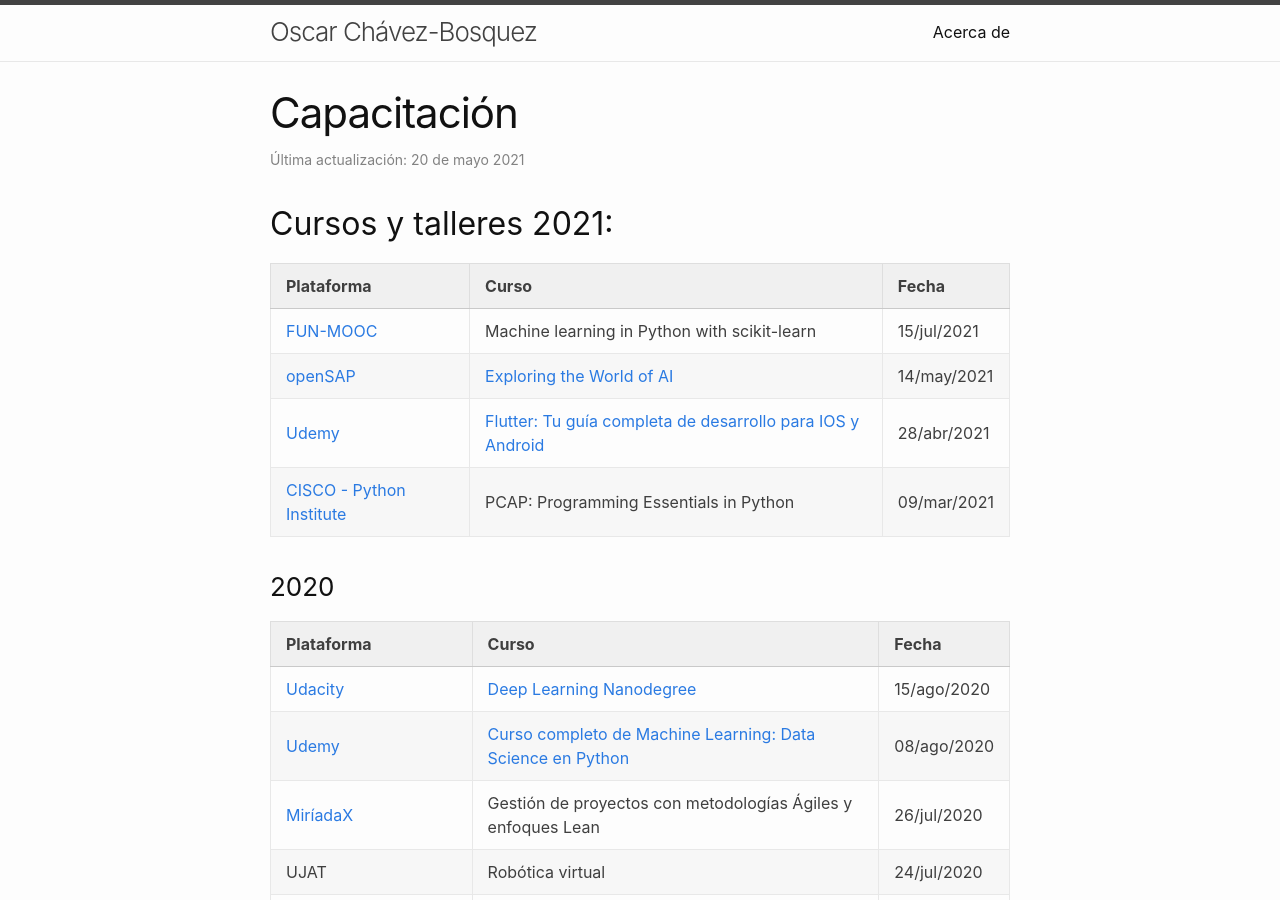
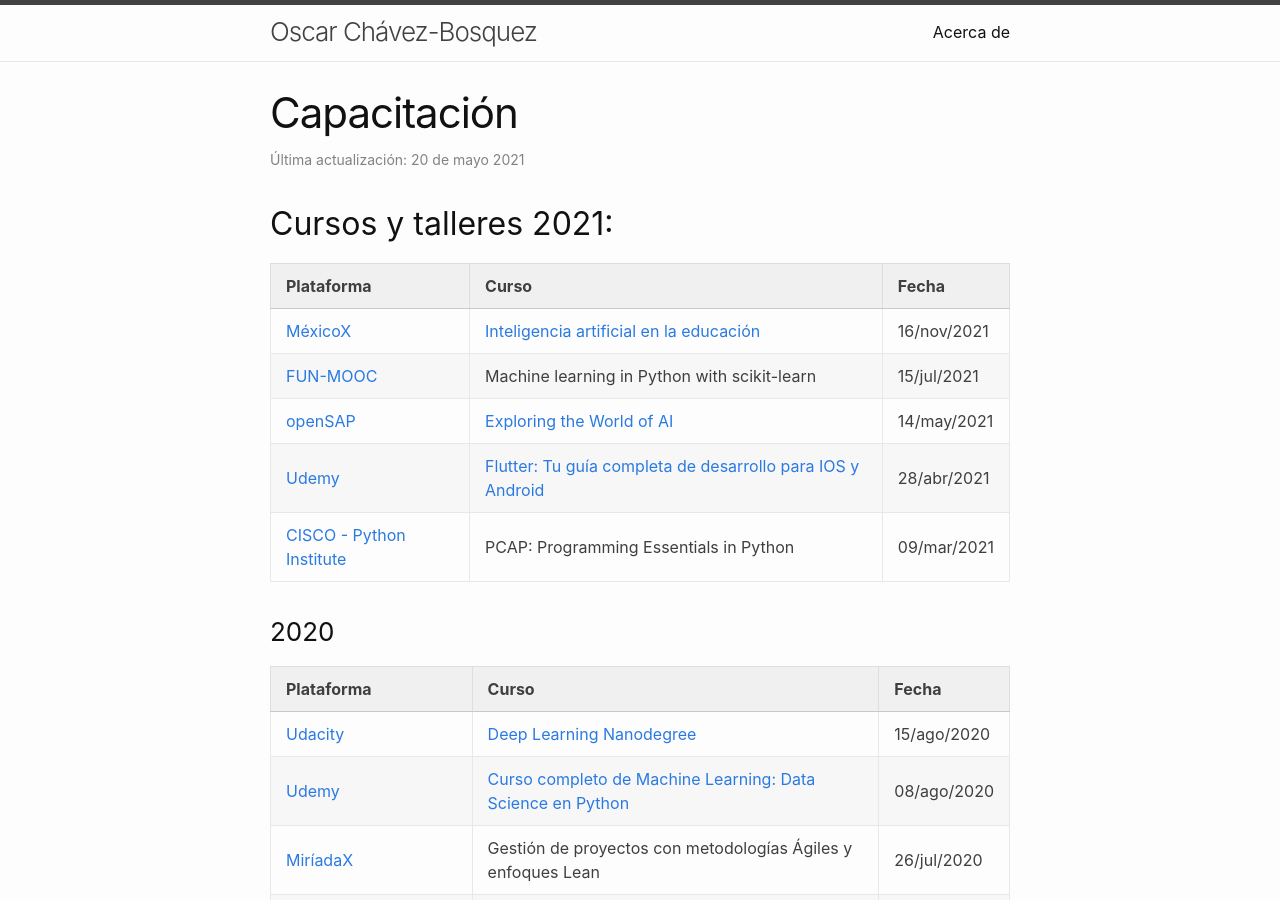
Before and after one commit to chavezbosquez/chavezbosquez.github.io, a Jekyll site: the page built from personal/cursos.markdown, in a window 1280 px wide and 900 px high. Built offline with Jekyll 4.4.1, drawn with Linux system fonts in a browser that asks for light colours.

Commit message:
Capacitación recibida

```diff
--- a/personal/cursos.markdown
+++ b/personal/cursos.markdown
@@ -12,6 +12,7 @@ date     : 2021-05-20 14:43:00 -0600
 
 | Plataforma | Curso | Fecha |
 | --- | --- | ---|
+| [MéxicoX](https://mexicox.gob.mx){:target="_blank"} |  [Inteligencia artificial en la educación](https://mexicox.gob.mx/certificates/eaa47e84d5754469af883cf547b7492c) | 16/nov/2021 <!-- 5 h --> |
 | [FUN-MOOC](https://www.fun-mooc.fr/en/courses/machine-learning-python-scikit-learn/){:target="_blank"} |  Machine learning in Python with scikit-learn | 15/jul/2021 <!-- 35 h --> |
 | [openSAP](https://open.sap.com){:target="_blank"} | [Exploring the World of AI](https://open.sap.com/verify/ximaf-bybac-samoh-vecyt-bemor){:target="_blank"} | 14/may/2021 <!-- 9 h --> |
 | [Udemy](https://www.udemy.com/course/flutter-ios-android-fernando-herrera/){:target="_blank"} | [Flutter: Tu guía completa de desarrollo para IOS y Android](https://www.udemy.com/certificate/UC-66829eb6-326c-441d-a5ea-2b76cf2596d2/){:target="_blank"} | 28/abr/2021 <!-- 34 h --> |
```
Also changed, not shown: Gemfile.lock (deleted).
